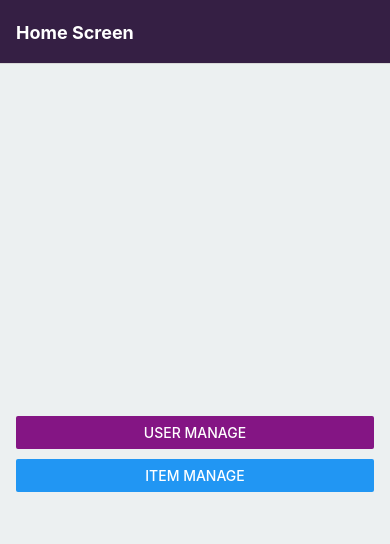
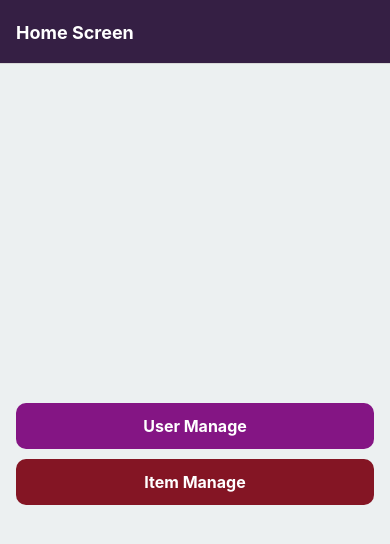
Before and after one commit to NimeshPiyumantha/ReactNative_CRUD-with-Firebase, a React Native app: screen /HomeForm in a window 390 px wide. Shown: the top 544 px of the page. Built offline with nearby package versions, Linux system fonts and the light colour scheme.

Commit message:
Update Content

```diff
--- a/screens/Home.js
+++ b/screens/Home.js
@@ -1,12 +1,6 @@
 import React from "react";
-import {
-  StyleSheet,
-  Button,
-  View,
-  SafeAreaView,
-  Text,
-  Alert,
-} from "react-native";
+import { StyleSheet, View, SafeAreaView, Text, Alert } from "react-native";
+import Button from "../components/Button";
 
 const Home = ({ navigation }) => {
   const onPressUser = () => {
@@ -16,13 +10,10 @@ const Home = ({ navigation }) => {
   return (
     <SafeAreaView style={styles.container}>
       <View style={styles.fixToButton}>
-        <Button
-          title="User Manage"
-          onPress={onPressUser}
-          color="#841584"
-        />
+        <Button onPress={onPressUser} color="#841584" title="User Manage" />
         <Button
           title="Item Manage"
+          color="#841524"
           onPress={() => Alert.alert("Right button pressed")}
         />
       </View>
```
